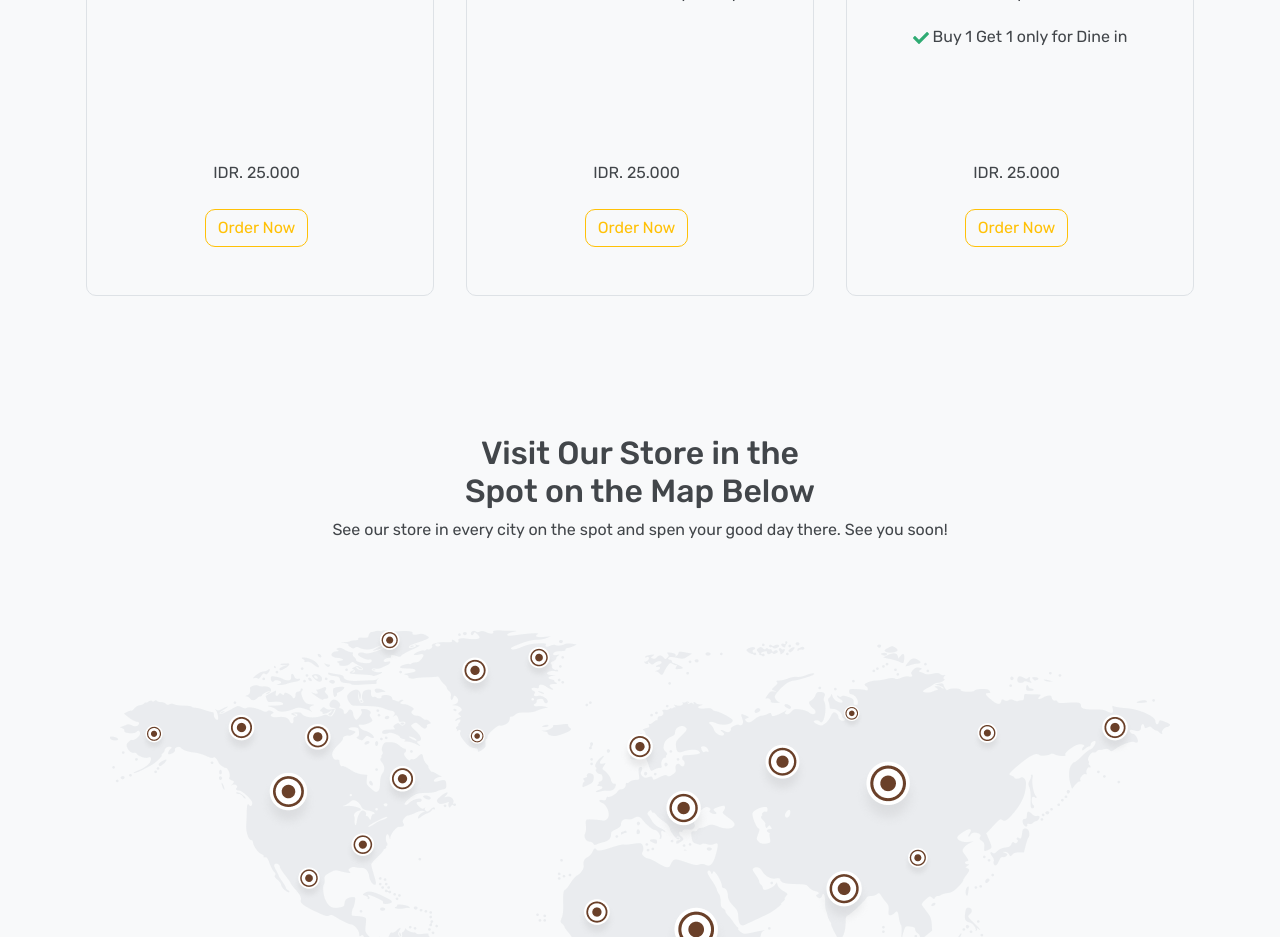
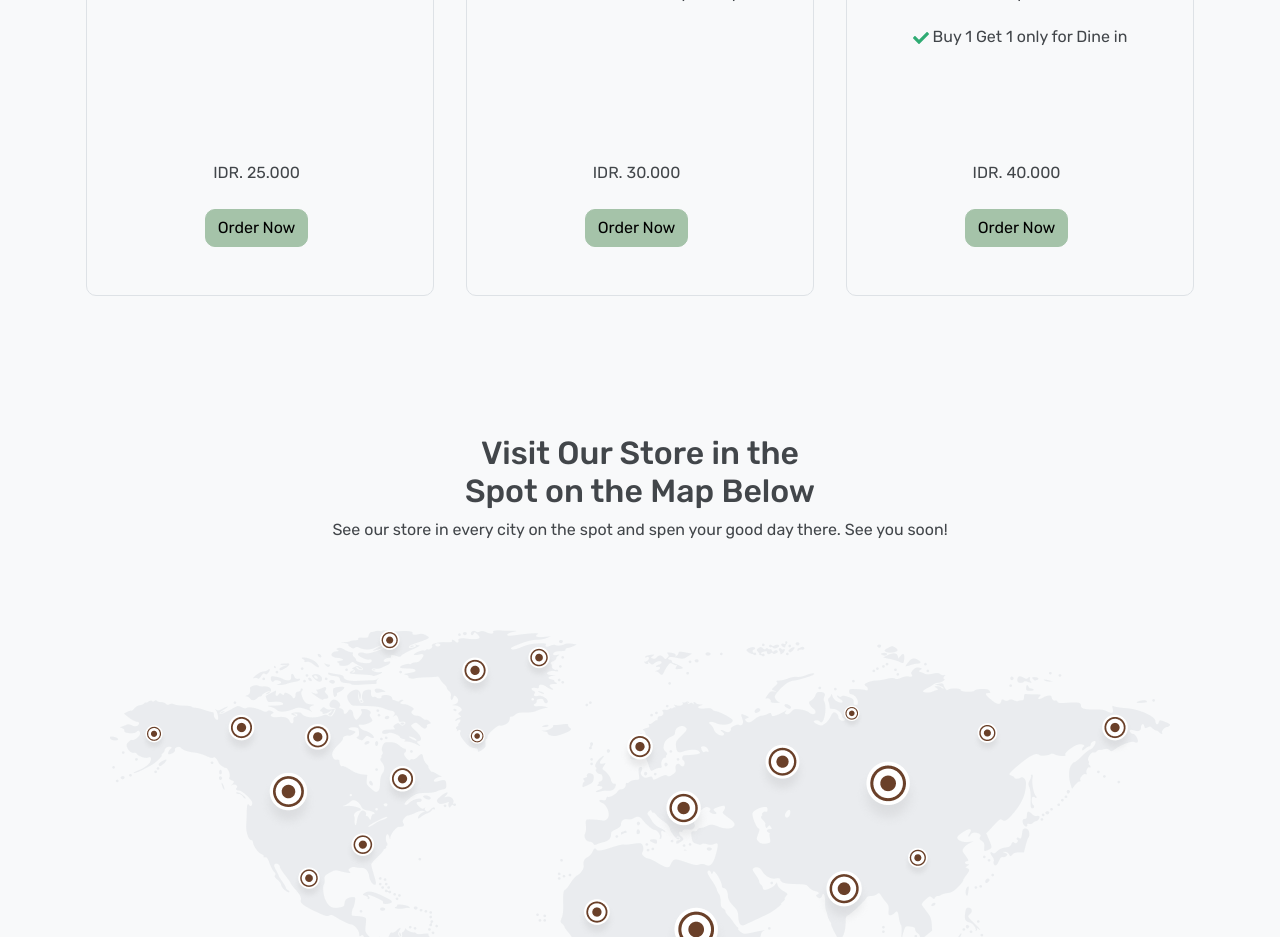
Before and after one commit to aviantofan/black-dragon-coffeeshop-frontend, a React (Create React App) app: page / in a window 1280 px wide. Shown: the part 2240-3177 px from the top of the page. Built offline with nearby package versions, Linux system fonts and the light colour scheme.

Commit message:
fix: home

```diff
--- a/src/pages/Home.js
+++ b/src/pages/Home.js
@@ -106,7 +106,7 @@ const Home = () => {
                 </div>
                 <div className='text-center order'>
                   <div className='price py-4'>IDR. 25.000</div>
-                  <button className='btn btn-outline-warning mb-5'>Order Now</button>
+                  <button className='btn btn-secondary mb-5'>Order Now</button>
                 </div>
               </div>
             </div>
@@ -124,8 +124,8 @@ const Home = () => {
                   </ul>
                 </div>
                 <div className='text-center order'>
-                  <div className='price py-4'>IDR. 25.000</div>
-                  <button className='btn btn-outline-warning mb-5'>Order Now</button>
+                  <div className='price py-4'>IDR. 30.000</div>
+                  <button className='btn btn-secondary mb-5'>Order Now</button>
                 </div>
               </div>
             </div>
@@ -144,8 +144,8 @@ const Home = () => {
                   </ul>
                 </div>
                 <div className='text-center order'>
-                  <div className='price py-4'>IDR. 25.000</div>
-                  <button className='btn btn-outline-warning mb-5'>Order Now</button>
+                  <div className='price py-4'>IDR. 40.000</div>
+                  <button className='btn btn-secondary mb-5'>Order Now</button>
                 </div>
               </div>
             </div>
```
